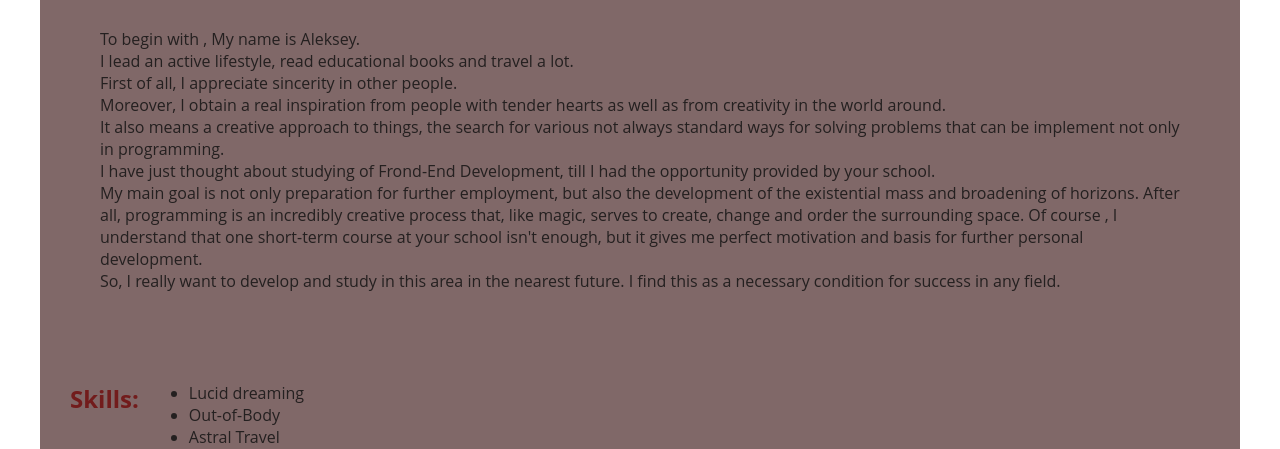
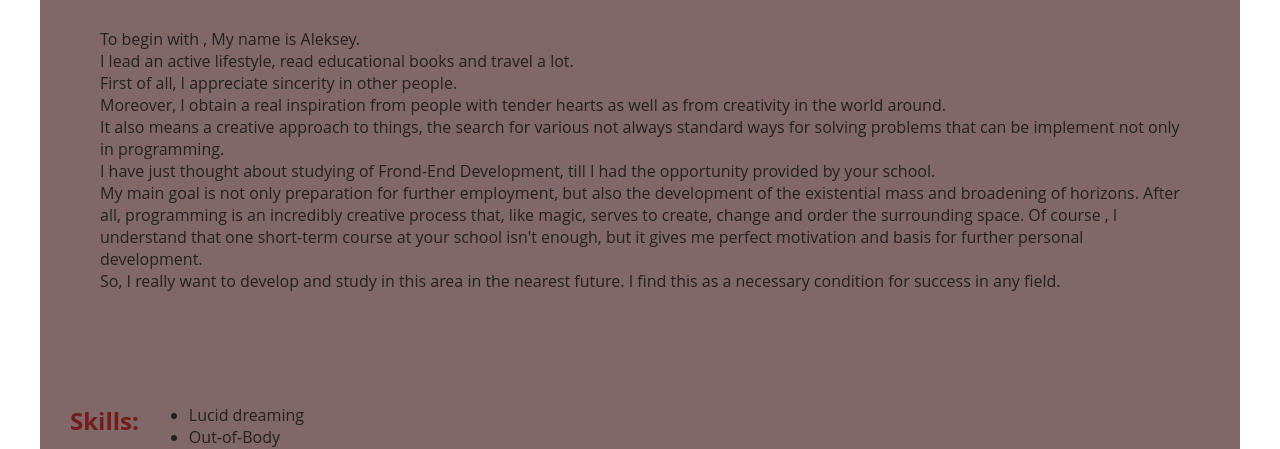
Before and after one commit to Alexxeyva/rsschool-cv, a plain HTML site: page index.html in a window 1280 px wide. Shown: the part 504-953 px from the top of the page. Drawn offline with Linux system fonts and the light colour scheme.

```diff
--- a/index.html
+++ b/index.html
@@ -42,7 +42,7 @@
                     I have just thought about studying of Frond-End Development, till I had the opportunity provided by your school. <br>
                     My main goal is not only preparation for further employment, but also the development of the existential mass and broadening of horizons. After all, programming is an incredibly creative process that, like magic, serves to create, change and order the surrounding space.
                     Of course , I understand that one short-term course at your school isn't enough, but it gives me perfect motivation and basis for further personal development. <br>
-                    So, I really want to develop and study in this area in the nearest future. I find this as a necessary condition for success in any field.</p>
+                    So, I really want to develop and study in this area in the nearest future. I find this as a necessary condition for success in any field.</p> <br>
             </section>
 
             <section class="section skills__section">
```
